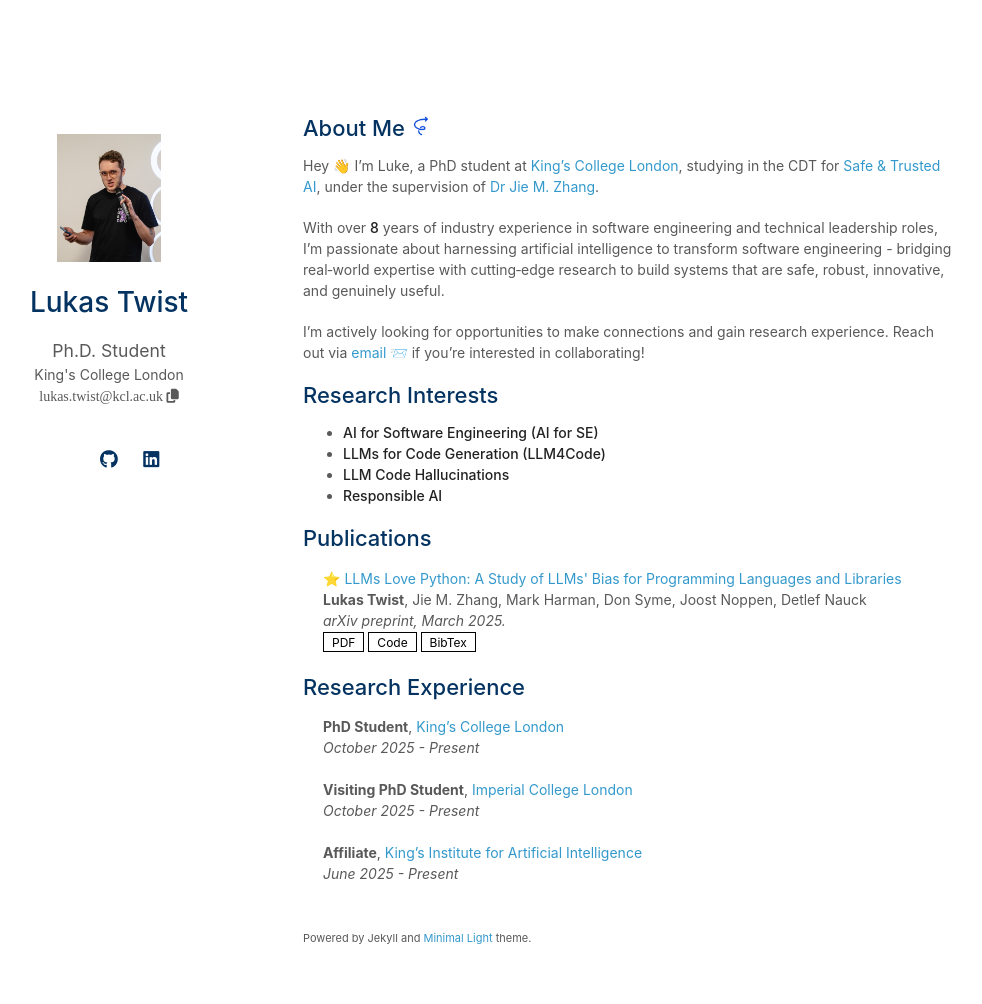
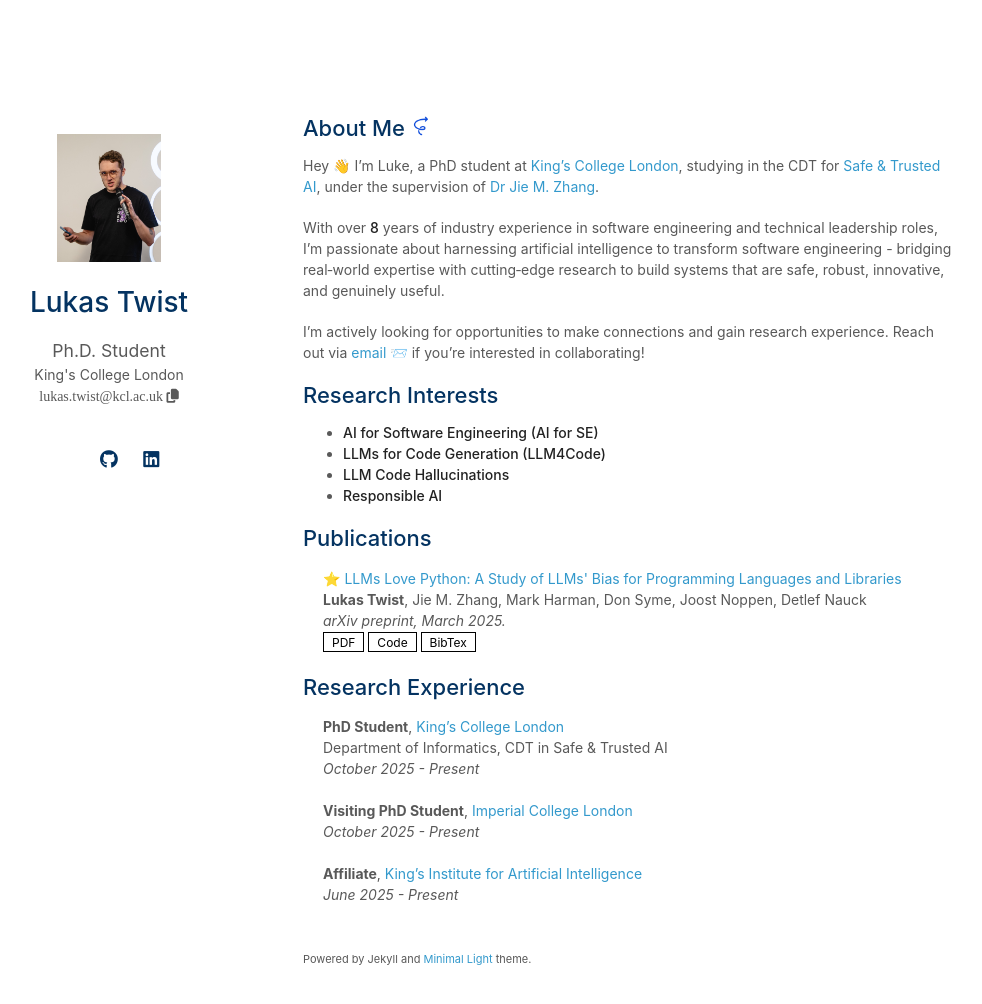
Before and after one commit to itsluketwist/itsluketwist.github.io, a Jekyll site: the page built from index.md, in a window 1280 px wide and 1038 px high. Shown: the top 1004 px of the window, without its empty margins (167-1149 px from the left). Built offline with Jekyll 4.4.1, drawn with Linux system fonts in a browser that asks for light colours; a style sheet for code colours, icons or effects is not loaded; our own code applies the rules of GitHub Pages for plain Markdown files.

Commit message:
Add info to experience.

```diff
--- a/_data/experience.yml
+++ b/_data/experience.yml
@@ -2,6 +2,7 @@ main:
 
   - title: PhD Student
     organisation: "King’s College London"
+    extra: "Department of Informatics, CDT in Safe & Trusted AI"
     start: October 2025
     end: Present
     website: "https://www.kcl.ac.uk/"
--- a/_includes/experience.md
+++ b/_includes/experience.md
@@ -9,6 +9,11 @@
       <div class="role">
         <b>{{ role.title }}</b>, <a href="{{ role.website }}">{{ role.organisation }}</a>
       </div>
+      {% if role.extra %}
+      <div class="extra">
+        {{ role.extra }}
+      </div>
+      {% endif %}
       <div class="dates">
         <em>{{ role.start }} - {{ role.end }}</em>
       </div>
```
Also changed, not shown: README.md.
